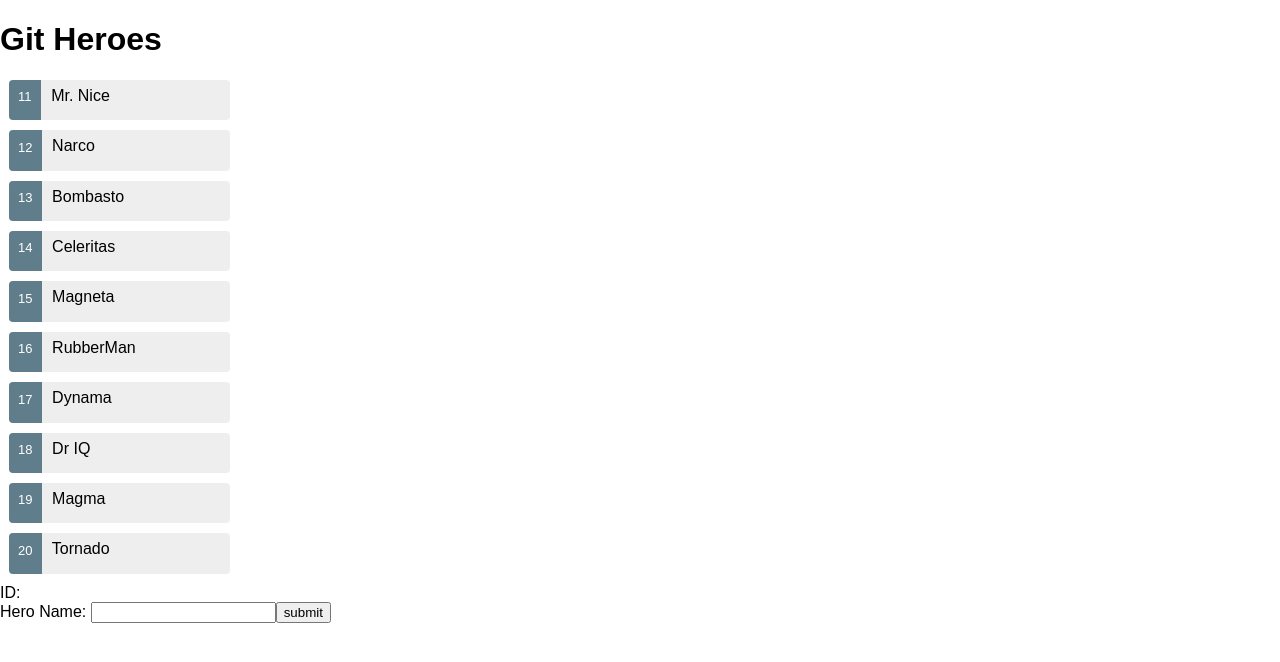
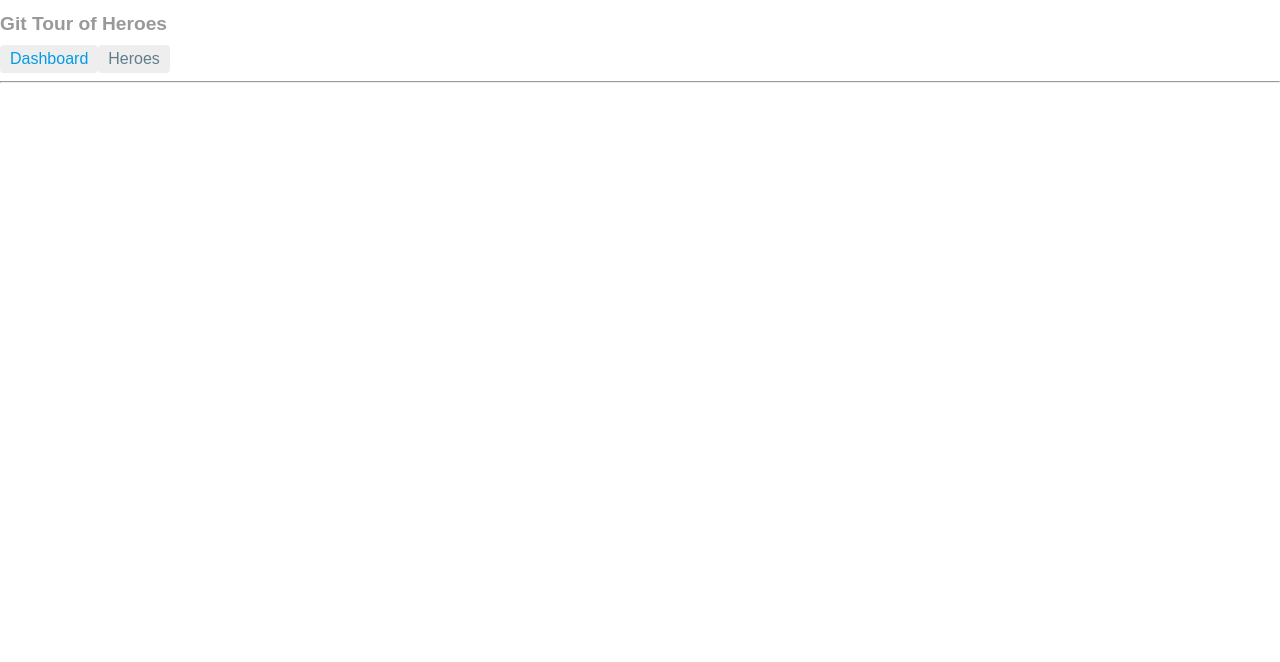
Before and after one commit to jtomchak/better-heroes, a React (Create React App) app: page / in a window 1280 px wide. Shown: the top 662 px of the page. Built offline with nearby package versions, Linux system fonts and the light colour scheme.

Commit message:
break out

```diff
--- a/package.json
+++ b/package.json
@@ -5,6 +5,7 @@
   "dependencies": {
     "react": "^16.0.0",
     "react-dom": "^16.0.0",
+    "react-router-dom": "^4.2.2",
     "react-scripts": "1.0.14"
   },
   "scripts": {
--- a/src/components/App/App.css
+++ b/src/components/App/App.css
@@ -1,45 +1,29 @@
-.selected {
-  background-color: #cfd8dc !important;
-  color: white;
+h1 {
+  font-size: 1.2em;
+  color: #999;
+  margin-bottom: 0;
 }
-.heroes {
-  margin: 0 0 2px 0;
-  list-style-type: none;
-  padding: 0;
-  width: 15em;
+h2 {
+  font-size: 2em;
+  margin-top: 0;
+  padding-top: 0;
 }
-.heroes li {
-  cursor: pointer;
-  position: relative;
-  left: 0;
+nav a {
+  padding: 5px 10px;
+  text-decoration: none;
+  margin-top: 10px;
+  display: inline-block;
   background-color: #eee;
-  margin: 10px;
-  padding: 0 0;
   border-radius: 4px;
 }
-.heroes li.selected:hover {
-  background-color: #bbd8dc !important;
-  color: white;
+nav a:visited,
+a:link {
+  color: #607d8b;
 }
-.heroes li:hover {
-  color: #607d8b;
-  background-color: #ddd;
-  left: 0.1em;
+nav a:hover {
+  color: #039be5;
+  background-color: #cfd8dc;
 }
-.heroes .text {
-  position: relative;
-  top: -3px;
+nav a.active {
+  color: #039be5;
 }
-.heroes .badge {
-  display: inline-block;
-  font-size: small;
-  color: white;
-  padding: 0.8em 0.7em 0 0.7em;
-  background-color: #607d8b;
-  line-height: 1em;
-  position: relative;
-  left: -1px;
-  height: 30px;
-  margin-right: 5px;
-  border-radius: 4px 0 0 4px;
-}
--- a/src/components/App/App.js
+++ b/src/components/App/App.js
@@ -1,79 +1,30 @@
 import React, { Component } from "react";
+import { BrowserRouter as Router, Route, NavLink } from "react-router-dom";
 
-import HeroesList from "../Heroes/HeroesList";
+import Heroes from "../Heroes/Heroes";
 import HeroForm from "../Heroes/HeroForm";
+
 import "./App.css";
 
-const HEROES = [
-  { id: 11, name: "Mr. Nice" },
-  { id: 12, name: "Narco" },
-  { id: 13, name: "Bombasto" },
-  { id: 14, name: "Celeritas" },
-  { id: 15, name: "Magneta" },
-  { id: 16, name: "RubberMan" },
-  { id: 17, name: "Dynama" },
-  { id: 18, name: "Dr IQ" },
-  { id: 19, name: "Magma" },
-  { id: 20, name: "Tornado" }
-];
-
 class App extends Component {
-  //state. stuff our component wants to know about
-  state = {
-    heroes: HEROES, //property of state. an array of heroes
-    selectedHero: {
-      name: "",
-      id: undefined //haven't picked one yet!!! so do it already!
-    }
-  };
-
-  //takes selected hero and updates selectedHero Property
-  handleSelectedHero = hero => {
-    this.setState({
-      selectedHero: {
-        ...hero
-      }
-    });
-  };
-
-  //takes event from form input and updates selectedHero name
-  handleInputChange = event => {
-    this.setState({
-      selectedHero: {
-        ...this.state.selectedHero,
-        name: event.target.value
-      }
-    });
-  };
-
-  //handle submit update heroes array for state
-  handleHeroSubmit = event => {
-    const hero = this.state.selectedHero;
-    const heroIndex = this.state.heroes.map(o => o.id).indexOf(hero.id);
-    this.setState({
-      heroes: [
-        ...this.state.heroes.slice(0, heroIndex),
-        { id: hero.id, name: hero.name },
-        ...this.state.heroes.slice(heroIndex + 1, this.state.heroes.length)
-      ]
-    });
-    event.preventDefault();
-  };
-
   render() {
     return (
-      <div>
-        <h1>Git Heroes</h1>
-        <HeroesList
-          heroes={this.state.heroes}
-          handleSelectedHero={this.handleSelectedHero}
-        />
-        <HeroForm
-          selectedHero={this.state.selectedHero}
-          heroSubmit={this.handleHeroSubmit}
-          inputChange={this.handleInputChange}
-        />
-      </div>
+      <Router>
+        <div>
+          <h1>Git Tour of Heroes</h1>
+          <nav>
+            <NavLink exact to="/" activeClassName="active">
+              Dashboard
+            </NavLink>
+            <NavLink to="/heroes" activeClassName="active">
+              Heroes
+            </NavLink>
+          </nav>
+          <hr />
+          <Route exact path="/heroes" component={Heroes} />
+          <Route path={"/heroes/details/:heroid"} component={HeroForm} />
+        </div>
+      </Router>
     );
   }
 }
--- a/src/components/Heroes/HeroForm.js
+++ b/src/components/Heroes/HeroForm.js
@@ -1,21 +1,64 @@
-import React from "react";
+import React, { Component } from "react";
 
-const HeroForm = props => (
+import { getHeroById } from "../../heroes.service";
+
+class HeroForm extends Component {
+  constructor(props) {
+    super(props);
+    this.state = {
+      heroid: parseInt(props.match.params.heroid),
+      hero: undefined
+    };
+  }
+
+  //Lifecycle method
+  componentWillMount() {
+    getHeroById(this.state.heroid).then(hero => {
+      this.setState({
+        hero: hero
+      });
+    });
+  }
+
+  //takes event from form input and updates selectedHero name
+  handleInputChange = event => {
+    this.setState({
+      hero: {
+        ...this.state.hero,
+        name: event.target.value
+      }
+    });
+  };
+
+  //handle submit update heroes array for state
+  handleHeroSubmit = event => {
+    this.props.history.goBack();
+    event.preventDefault();
+  };
+
+  render() {
+    if (!this.state.hero) {
+      return <div>Loading.....</div>;
+    }
+    return (
       <div>
+        <h2>{this.state.hero.name}</h2>
         <div>
           <label>ID: </label>
-      {props.selectedHero.id}
+          {this.state.hero.id}
         </div>
-    <form onSubmit={props.heroSubmit}>
+        <form onSubmit={this.handleHeroSubmit}>
           <label>Hero Name: </label>
           <input
             type="text"
-        value={props.selectedHero.name}
-        onChange={e => props.inputChange(e)}
+            value={this.state.hero.name}
+            onChange={this.handleInputChange}
           />
           <input className="button" type="submit" value="submit" />
         </form>
       </div>
     );
+  }
+}
 
 export default HeroForm;
--- /dev/null
+++ b/src/components/Heroes/Heroes.css
@@ -0,0 +1,45 @@
+.selected {
+  background-color: #cfd8dc !important;
+  color: white;
+}
+.heroes {
+  margin: 0 0 2px 0;
+  list-style-type: none;
+  padding: 0;
+  width: 15em;
+}
+.heroes li {
+  cursor: pointer;
+  position: relative;
+  left: 0;
+  background-color: #eee;
+  margin: 10px;
+  padding: 0 0;
+  border-radius: 4px;
+}
+.heroes li.selected:hover {
+  background-color: #bbd8dc !important;
+  color: white;
+}
+.heroes li:hover {
+  color: #607d8b;
+  background-color: #ddd;
+  left: 0.1em;
+}
+.heroes .text {
+  position: relative;
+  top: -3px;
+}
+.heroes .badge {
+  display: inline-block;
+  font-size: small;
+  color: white;
+  padding: 0.8em 0.7em 0 0.7em;
+  background-color: #607d8b;
+  line-height: 1em;
+  position: relative;
+  left: -1px;
+  height: 30px;
+  margin-right: 5px;
+  border-radius: 4px 0 0 4px;
+}
--- /dev/null
+++ b/src/components/Heroes/Heroes.js
@@ -0,0 +1,58 @@
+import React, { Component } from "react";
+import { Link } from "react-router-dom";
+import HeroesList from "../Heroes/HeroesList";
+import HeroForm from "../Heroes/HeroForm";
+import "./Heroes.css";
+
+import { getHeroes } from "../../heroes.service";
+
+class Heroes extends Component {
+  //state. stuff our component wants to know about
+  state = {
+    heroes: [], //property of state. an array of heroes
+    selectedHero: {
+      name: "",
+      id: undefined //haven't picked one yet!!! so do it already!
+    }
+  };
+
+  //life cycle hooks. do stuff when init
+  componentWillMount() {
+    getHeroes.then(payload => {
+      this.setState({
+        heroes: payload
+      });
+    });
+  }
+
+  //takes selected hero and updates selectedHero Property
+  handleSelectedHero = hero => {
+    this.setState({
+      selectedHero: {
+        ...hero
+      }
+    });
+  };
+
+  render() {
+    return (
+      <div>
+        <h1>Git Heroes</h1>
+        <HeroesList
+          heroes={this.state.heroes}
+          handleSelectedHero={this.handleSelectedHero}
+        />
+        {this.state.selectedHero.id && (
+          <div>
+            <h2>{this.state.selectedHero.name}</h2>
+            <Link to={`/heroes/details/${this.state.selectedHero.id}`}>
+              <button>Details</button>
+            </Link>
+          </div>
+        )}
+      </div>
+    );
+  }
+}
+
+export default Heroes;
--- /dev/null
+++ b/src/heroes.service.js
@@ -0,0 +1,23 @@
+const HEROES = [
+  { id: 11, name: "Mr. Nice" },
+  { id: 12, name: "Narco" },
+  { id: 13, name: "Bombasto" },
+  { id: 14, name: "Celeritas" },
+  { id: 15, name: "Magneta" },
+  { id: 16, name: "RubberMan" },
+  { id: 17, name: "Dynama" },
+  { id: 18, name: "Dr IQ" },
+  { id: 19, name: "Magma" },
+  { id: 20, name: "Tornado" }
+];
+
+const getHeroes = new Promise((resolve, reject) => {
+  resolve(HEROES);
+});
+
+const getHeroById = heroId =>
+  new Promise((resolve, reject) => {
+    resolve(HEROES.find(hero => hero.id === heroId));
+  });
+
+export { getHeroes, getHeroById };
```
Also changed, not shown: 1 other file (tests, documents, lock files or other folders). Lines whose indentation alone changed are shown as unchanged.
